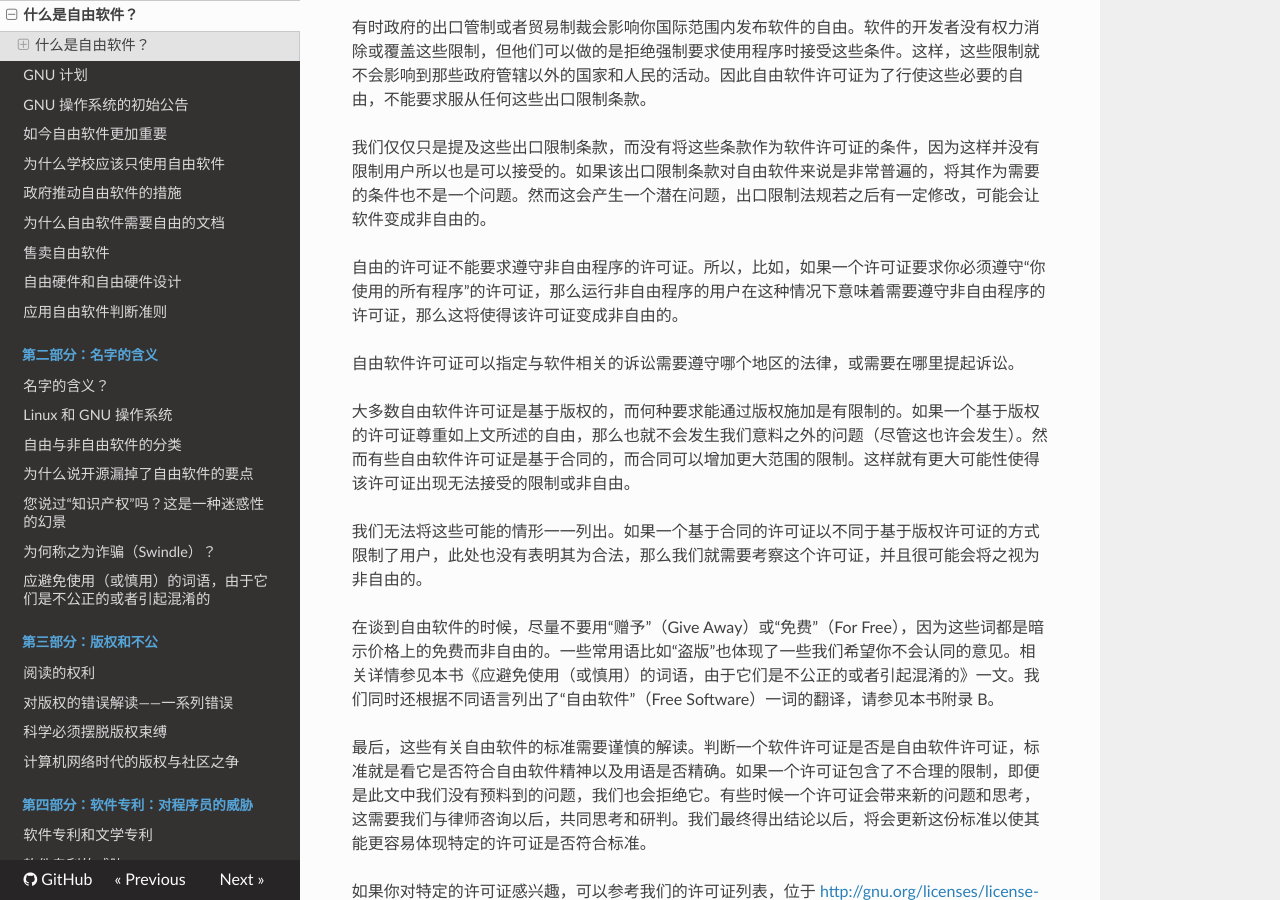
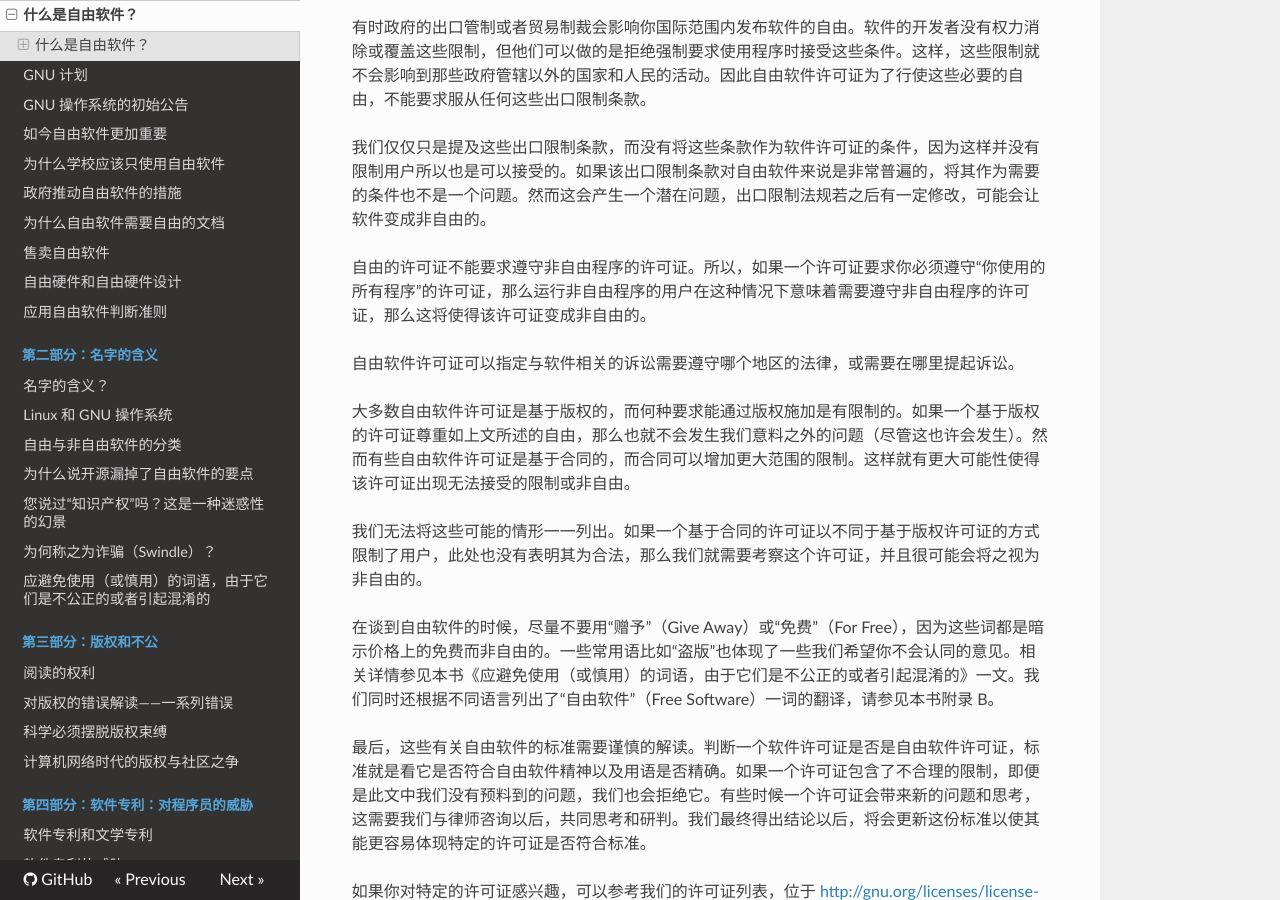
Before and after one commit to beijinglug/fsfs-zh, an MkDocs documentation site: the page built from docs/free-sw.md, in a window 1280 px wide and 900 px high, scrolled down 2904 px. Built offline with MkDocs 1.6.1, drawn with Linux system fonts in a browser that asks for light colours; nearby versions of some CDN libraries; old or Windows-style settings are respelled for this version of MkDocs; some of the changed text lies outside the part shown.

Commit message:
Update free-sw.md
修改了部分字眼，不过对于引用参见不知道该以什么体例修改，没动。
另外，我发布在 LC 的文章样式可参见： https://linux.cn/article-8127-1.html

```diff
--- a/docs/free-sw.md
+++ b/docs/free-sw.md
@@ -71,7 +71,7 @@
 
 我们仅仅只是提及这些出口限制条款，而没有将这些条款作为软件许可证的条件，因为这样并没有限制用户所以也是可以接受的。如果该出口限制条款对自由软件来说是非常普遍的，将其作为需要的条件也不是一个问题。然而这会产生一个潜在问题，出口限制法规若之后有一定修改，可能会让软件变成非自由的。
 
-自由的许可证不能要求遵守非自由程序的许可证。所以，比如，如果一个许可证要求你必须遵守“你使用的所有程序”的许可证，那么运行非自由程序的用户在这种情况下意味着需要遵守非自由程序的许可证，那么这将使得该许可证变成非自由的。
+自由的许可证不能要求遵守非自由程序的许可证。所以，如果一个许可证要求你必须遵守“你使用的所有程序”的许可证，那么运行非自由程序的用户在这种情况下意味着需要遵守非自由程序的许可证，那么这将使得该许可证变成非自由的。
 
 自由软件许可证可以指定与软件相关的诉讼需要遵守哪个地区的法律，或需要在哪里提起诉讼。
 
```
Also changed, not shown: other parts of docs/free-sw.md (+2 -2 lines).
